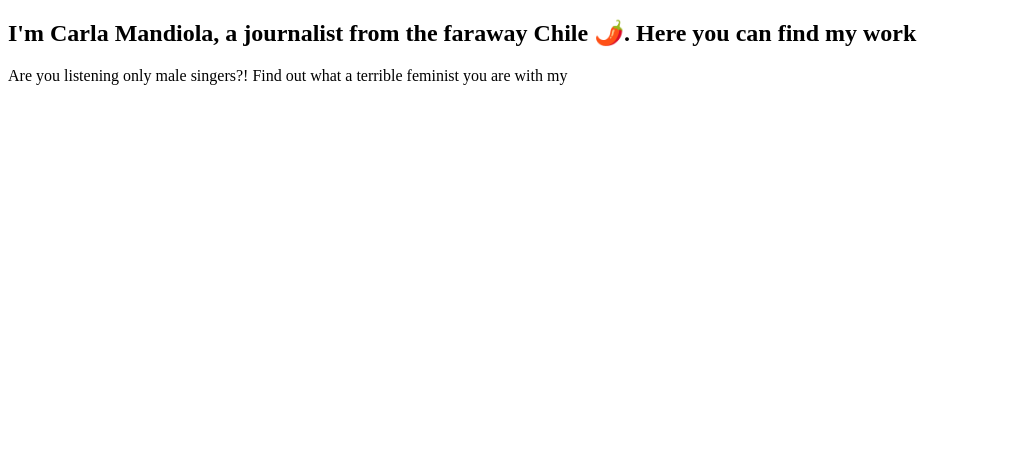
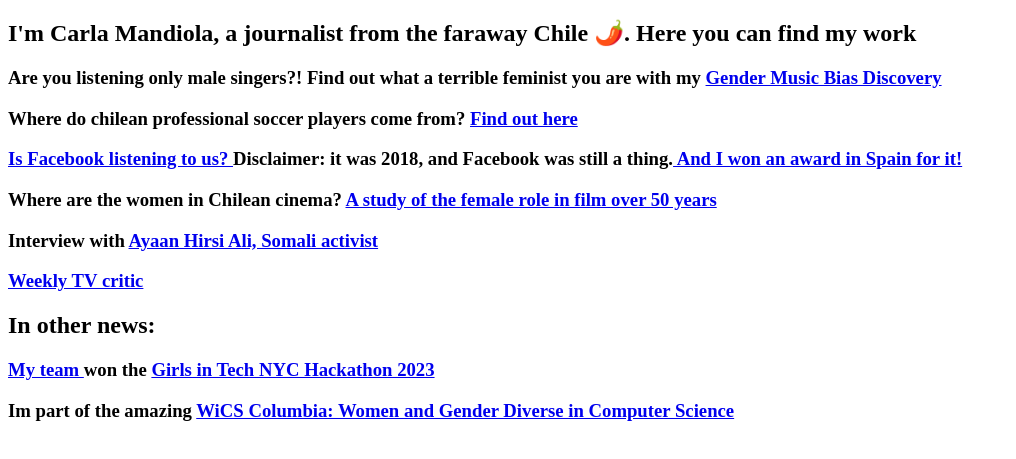
Before and after one commit to Mandiuu/mandiuu.github.io, a plain HTML site: page index.html in a window 1280 px wide. Shown: the part 61-520 px from the top of the page, without its empty margins (0-1016 px from the left). Drawn offline with Linux system fonts and the light colour scheme.

Commit message:
Update index.html

```diff
--- a/index.html
+++ b/index.html
@@ -4,9 +4,16 @@
     <title>Carla Mandiola Website</title>
   </head>
   <body>
-    <h1>Hola!</h1>
-    <h2>I'm Carla Mandiola, a journalist from the faraway Chile 🌶️. Here you can find my work</h2>
+    <h1 class="title is-1">Hola!</h1>
+    <p> <h2 class="subtitle is-4"> I'm Carla Mandiola, a journalist from the faraway Chile 🌶️. Here you can find my work</h2>
+    <div class="columns"></div>
+    <h3> Are you listening only male singers?! Find out what a terrible feminist you are with my <a target="_new" href="https://github.com/Mandiuu/Music-Gender"> Gender Music Bias Discovery  </a> </h3>
+    <h3> Where do chilean professional soccer players come from? <a target="_new" href="https://drive.google.com/file/d/16-r-iX-nnBnecvivIb1UH88SMeOhMDaU/view?usp=sharing"> Find out here  </a> </h3>
+    <h3> <a target="_new" href="https://drive.google.com/file/d/1gZYvbjrq12aISPQHyb4eWyxShxgw5xSF/view?usp=sharing"> Is Facebook listening to us? </a> Disclaimer: it was 2018, and Facebook was still a thing.<a target="_new" href="https://www.eset.com/py/acerca-de-eset/sala-de-prensa/comunicados-de-prensa/articulos-de-prensa/eset-anuncia-los-ganadores-del-premio-eset-al-periodismo-en-seguridad-informatica-2018/"> And I won an award in Spain for it! </a> </h3>
+    <h3> Where are the women in Chilean cinema?  <a target="_new" href="https://digital.elmercurio.com/2019/03/15/WIXX/T73I4M72#zoom=page-width"> A study of the female role in film over 50 years  </a> </h3>
+    <h3> Interview with <a target="_new" href="https://www.eltiempo.com/archivo/documento/CMS-14945036"> Ayaan Hirsi Ali, Somali activist </a> </h3>
+    <h3> <a target="_new" href="https://digital.elmercurio.com/2024/01/19/WIXX"> Weekly TV critic </a> </h3>
 
-    <p> Are you listening only male singers?! Find out what a terrible feminist you are with my <a href="https://github.com/Mandiuu/Music-Gender" Gender Music Bias Discovery</p>
-  </body>
-</html>
+    <h2 class="subtitle is-4"> In other news:</h2>
+    <h3> <a target="_new" href=" https://devpost.com/software/greencloset#updates"> My team </a> won the <a target="_new" href="https://www.instagram.com/p/Cy39BW3OMqP/"> Girls in Tech NYC Hackathon 2023 </a> </h3>
+    <h3> Im part of the amazing <a target="_new" href="https://cuwics.github.io/"> WiCS Columbia: Women and Gender Diverse in Computer Science </a> </h3>
```
